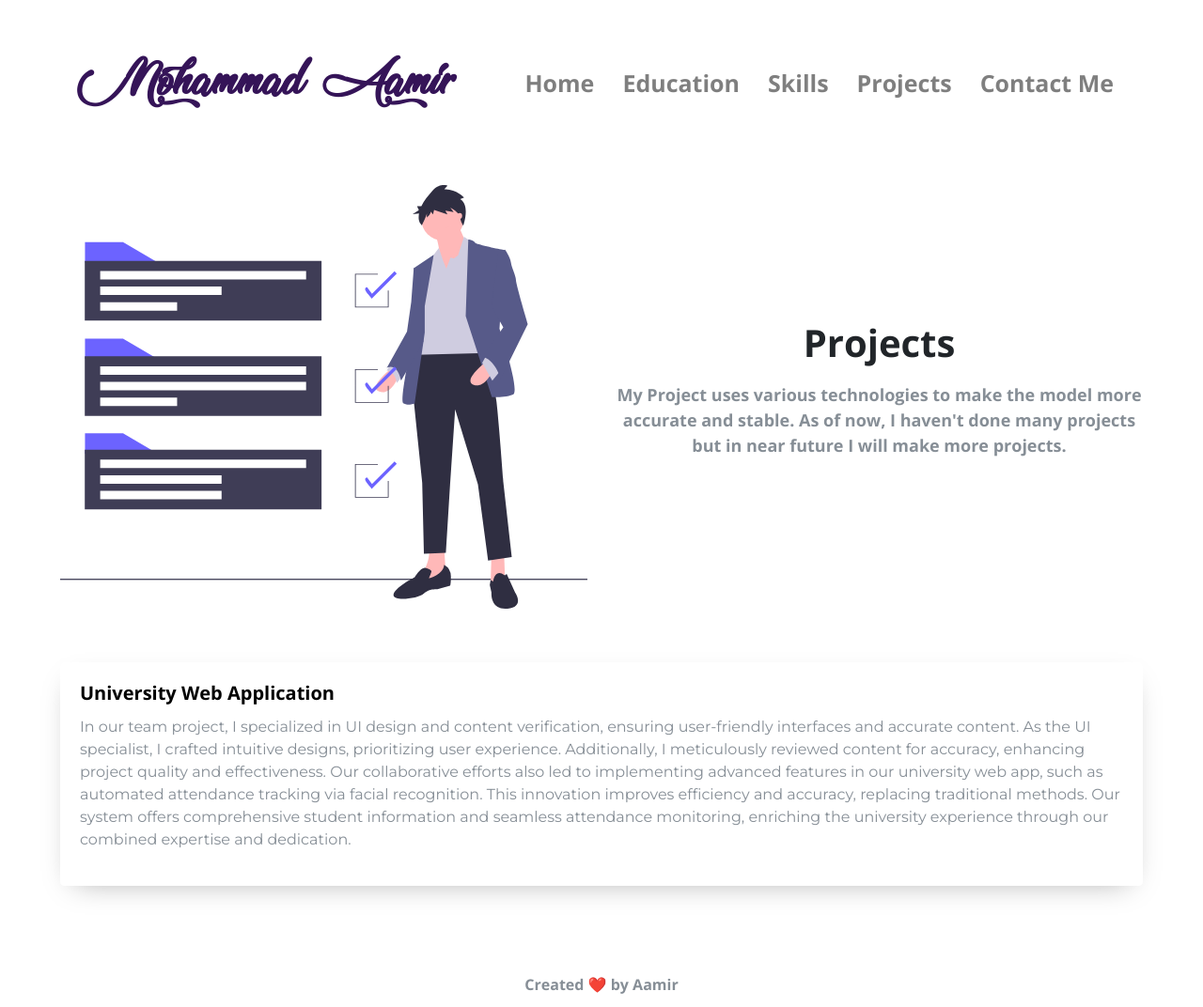
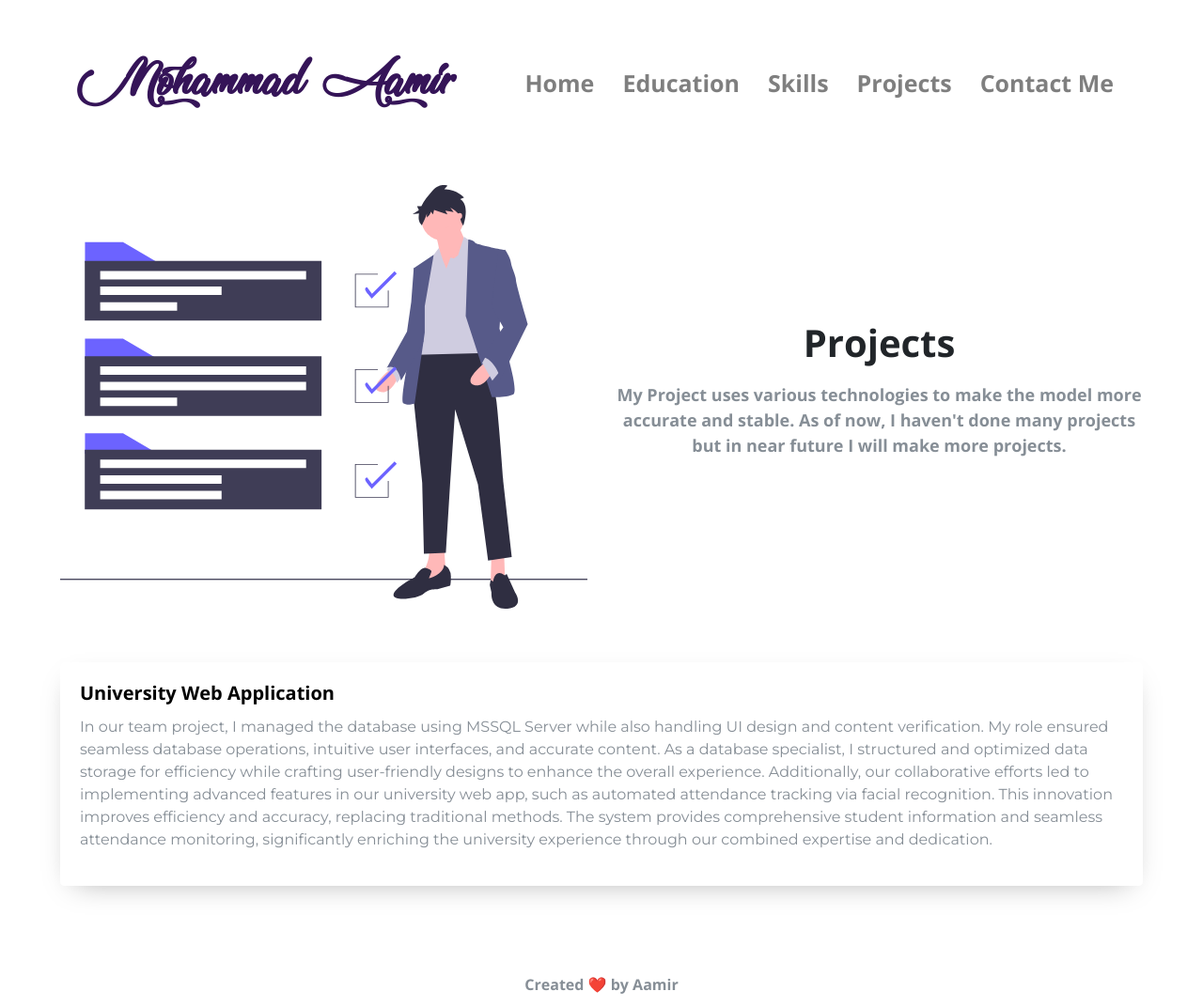
Before and after one commit to mohammadaamir6112/Portfolio, a plain HTML site: page Project.html in a window 1280 px wide. Shown: the whole page at 94% size. Drawn offline with nearby package versions, Linux system fonts and the light colour scheme; some icons are missing; a web font is replaced by a local one.

Commit message:
Update Project.html

```diff
--- a/Project.html
+++ b/Project.html
@@ -75,14 +75,13 @@
           <div class="card boxx">
             <div class="card-body">
               <h5 class="card-title">University Web Application</h5>
-              <p class="card-text project-text">In our team project, I specialized in UI design and content
-                verification, ensuring user-friendly interfaces and accurate content. As the UI specialist, I crafted
-                intuitive designs, prioritizing user experience. Additionally, I meticulously reviewed content for
-                accuracy, enhancing project quality and effectiveness. Our collaborative efforts also led to
-                implementing advanced features in our university web app, such as automated attendance tracking via
-                facial recognition. This innovation improves efficiency and accuracy, replacing traditional methods. Our
-                system offers comprehensive student information and seamless attendance monitoring, enriching the
-                university experience through our combined expertise and dedication.
+              <p class="card-text project-text">In our team project, I managed the database using MSSQL Server while also handling UI design and content verification.
+                My role ensured seamless database operations, intuitive user interfaces, and accurate content.
+                As a database specialist, I structured and optimized data storage for efficiency while crafting user-friendly designs to enhance the overall experience.
+                Additionally, our collaborative efforts led to implementing advanced features in our university web app,
+                such as automated attendance tracking via facial recognition. This innovation improves efficiency and accuracy,
+                replacing traditional methods. The system provides comprehensive student information and seamless attendance monitoring,
+                significantly enriching the university experience through our combined expertise and dedication.
                 <span class="iconify" data-icon="logos:c" data-inline="false"></span>
               </p>
 
```
